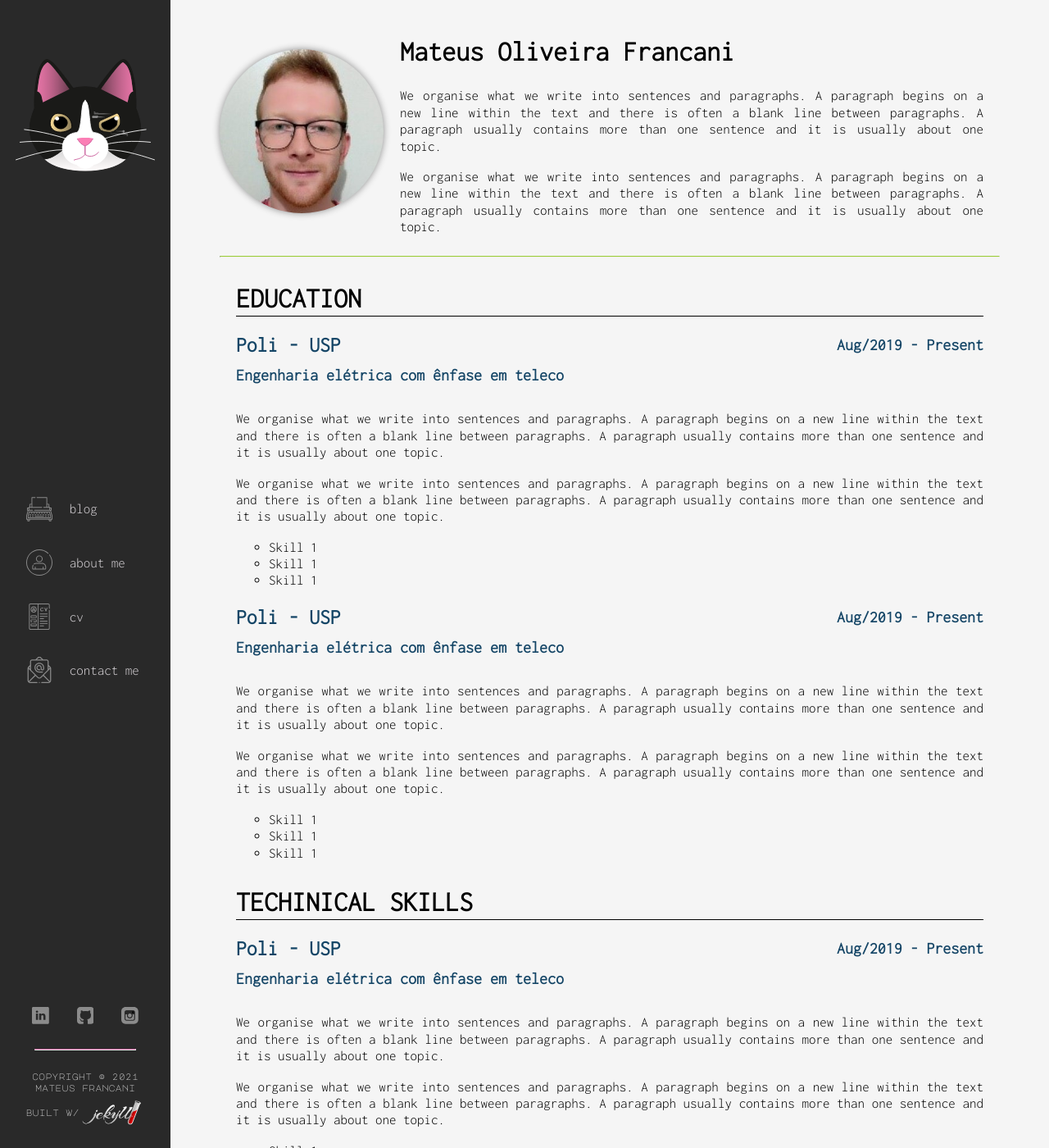
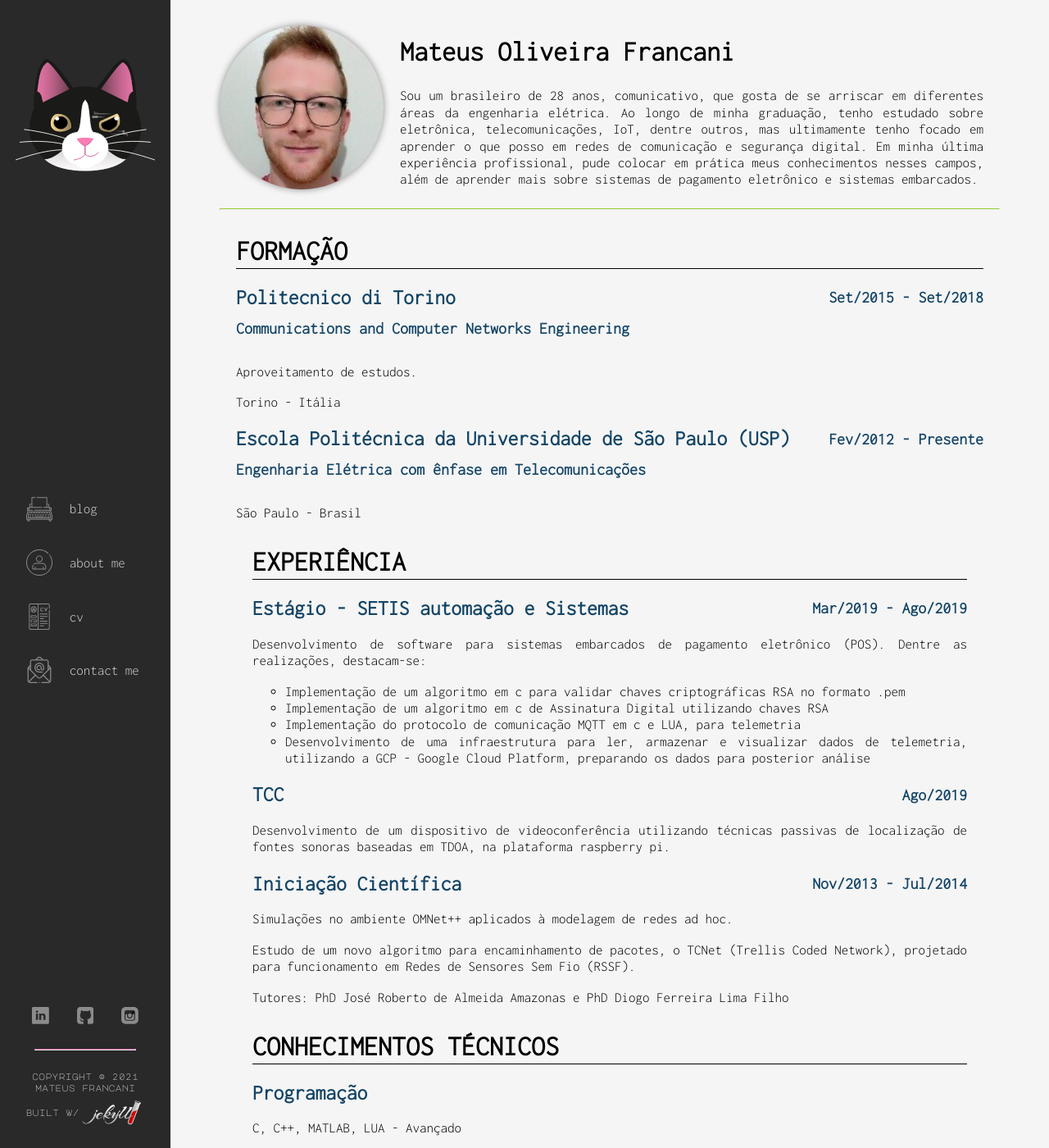
Before and after one commit to mfrNWV/mfrNWV.github.io, a Jekyll site: the page built from cv.html, in a window 1280 px wide and 1400 px high. Shown: the whole window at 82% size. Built offline with Jekyll 4.4.1, drawn with Linux system fonts in a browser that asks for light colours; some web fonts are replaced; some of the changed text lies outside the part shown.

Commit message:
Updated CV.

```diff
--- a/about.html
+++ b/about.html
@@ -10,7 +10,7 @@ title: tuxcat - about me
     <div class="about-text">
         <h1>TUXCAT.</h1>
         <p>
-            Meu nome é Mateus Oliveira Francani, tenho 28 anos e sou estudante de Engenharia Elétrica com ênfase em telecomunicações na POLI-USP prestes a me formar.
+            Meu nome é Mateus Oliveira Francani, tenho 28 anos e sou um estudante de Engenharia Elétrica com ênfase em telecomunicações na POLI-USP prestes a me formar.
             Ao longo dos anos, tenho percebido a grande correlação que existe dentro das áreas de estudo possíveis no meu curso, e confesso que gosto de estar por dentro de tudo o que acontece nesse mundo da engenharia, mesmo que seja difícil acompanhar as novidades de todas as áreas.
             Já brinquei um pouco com eletrônica, IoT, processamento de sinais, e por ai vai, mas atualmente o que mais tem me interessado são os estudos em redes e segurança digital, tópicos que tive a oportunidade de estudar mais a fundo no meu intercâmbio. Isso tudo está explicado com mais detalhes no meu <a href="https://mfrnwv.github.io/cv.html">currículo</a>.
         </p>
--- a/cv.html
+++ b/cv.html
@@ -14,8 +14,12 @@
                 </figure>
                 <div class="cv-header-text">
                     <h1>Mateus Oliveira Francani</h1>
-                    <p>We organise what we write into sentences and paragraphs. A paragraph begins on a new line within the text and there is often a blank line between paragraphs. A paragraph usually contains more than one sentence and it is usually about one topic. </p>
-                    <p>We organise what we write into sentences and paragraphs. A paragraph begins on a new line within the text and there is often a blank line between paragraphs. A paragraph usually contains more than one sentence and it is usually about one topic. </p>
+                    <p>Sou um brasileiro de 28 anos, comunicativo, que gosta de se arriscar em
+                        diferentes áreas da engenharia elétrica. Ao longo de minha graduação, tenho estudado sobre eletrônica, telecomunicações, IoT, dentre outros, mas ultimamente
+                        tenho focado em aprender o que posso em redes de comunicação e segurança
+                        digital. Em minha última experiência profissional, pude colocar em prática meus
+                        conhecimentos nesses campos, além de aprender mais sobre sistemas de pagamento eletrônico e sistemas embarcados.
+                    </p>
                 </div>
             </div>
 
@@ -23,80 +27,152 @@
 
             <div class="cv-section">
 
-                <h1>EDUCATION</h1>
+                <h1>FORMAÇÃO</h1>
 
                 <div class="cv-section-content">
                     <div class="where-date">
-                        <h2>Poli - USP</h2>
-                        <h3> Aug/2019 - Present</h3>
+                        <h2>Politecnico di Torino</h2>
+                        <h3>Set/2015 - Set/2018</h3>
                     </div>
 
-                    <h4>Engenharia elétrica com ênfase em teleco</h4>
-                    <p>We organise what we write into sentences and paragraphs. A paragraph begins on a new line within the text and there is often a blank line between paragraphs. A paragraph usually contains more than one sentence and it is usually about one topic. </p>
-                    <p>We organise what we write into sentences and paragraphs. A paragraph begins on a new line within the text and there is often a blank line between paragraphs. A paragraph usually contains more than one sentence and it is usually about one topic. </p>
-
-                    <ul>
-                        <li>Skill 1</li>
-                        <li>Skill 1</li>
-                        <li>Skill 1</li>
-                    </ul>
-
+                    <h4>Communications and Computer Networks Engineering</h4>
+                    <p>Aproveitamento de estudos.</p>
+                    <p>Torino - Itália</p>
                 </div>
 
                 <div class="cv-section-content">
                     <div class="where-date">
-                        <h2>Poli - USP</h2>
-                        <h3> Aug/2019 - Present</h3>
+                        <h2>Escola Politécnica da Universidade de São Paulo (USP)</h2>
+                        <h3>Fev/2012 - Presente</h3>
                     </div>
 
-                    <h4>Engenharia elétrica com ênfase em teleco</h4>
-                    <p>We organise what we write into sentences and paragraphs. A paragraph begins on a new line within the text and there is often a blank line between paragraphs. A paragraph usually contains more than one sentence and it is usually about one topic. </p>
-                    <p>We organise what we write into sentences and paragraphs. A paragraph begins on a new line within the text and there is often a blank line between paragraphs. A paragraph usually contains more than one sentence and it is usually about one topic. </p>
-
-                    <ul>
-                        <li>Skill 1</li>
-                        <li>Skill 1</li>
-                        <li>Skill 1</li>
-                    </ul>
-                </div>
+                    <h4>Engenharia Elétrica com ênfase em Telecomunicações</h4>
+                    <p>São Paulo - Brasil</p>
             </div>
 
             <div class="cv-section">
 
-                <h1>TECHINICAL SKILLS</h1>
+                <h1>EXPERIÊNCIA</h1>
 
                 <div class="cv-section-content">
                     <div class="where-date">
-                        <h2>Poli - USP</h2>
-                        <h3> Aug/2019 - Present</h3>
+                        <h2>Estágio - SETIS automação e Sistemas</h2>
+                        <h3>Mar/2019 - Ago/2019</h3>
                     </div>
-
-                    <h4>Engenharia elétrica com ênfase em teleco</h4>
-                    <p>We organise what we write into sentences and paragraphs. A paragraph begins on a new line within the text and there is often a blank line between paragraphs. A paragraph usually contains more than one sentence and it is usually about one topic. </p>
-                    <p>We organise what we write into sentences and paragraphs. A paragraph begins on a new line within the text and there is often a blank line between paragraphs. A paragraph usually contains more than one sentence and it is usually about one topic. </p>
-
+                    <p>Desenvolvimento de software para sistemas embarcados de pagamento eletrônico
+                        (POS). Dentre as realizações, destacam-se:
+                    </p>
                     <ul>
-                        <li>Skill 1</li>
-                        <li>Skill 1</li>
-                        <li>Skill 1</li>
+                        <li>Implementação de um algoritmo em c para validar chaves criptográficas RSA
+                            no formato .pem
+                        </li>
+                        <li>Implementação de um algoritmo em c de Assinatura Digital utilizando chaves
+                            RSA
+                        </li>
+                        <li>Implementação do protocolo de comunicação MQTT em c e LUA, para telemetria
+                        </li>
+                        <li>Desenvolvimento de uma infraestrutura para ler, armazenar e visualizar dados de telemetria, utilizando a GCP - Google Cloud Platform, preparando os
+                            dados para posterior análise
+                        </li>
                     </ul>
                 </div>
 
                 <div class="cv-section-content">
                     <div class="where-date">
-                        <h2>Poli - USP</h2>
-                        <h3> Aug/2019 - Present</h3>
+                        <h2>TCC</h2>
+                        <h3>Ago/2019</h3>
                     </div>
+                    <p>
+                        Desenvolvimento de um dispositivo de videoconferência utilizando técnicas passivas de localização de fontes sonoras baseadas em TDOA, na plataforma raspberry
+                        pi.
+                    </p>
+                </div>
 
-                    <h4>Engenharia elétrica com ênfase em teleco</h4>
-                    <p>We organise what we write into sentences and paragraphs. A paragraph begins on a new line within the text and there is often a blank line between paragraphs. A paragraph usually contains more than one sentence and it is usually about one topic. </p>
-                    <p>We organise what we write into sentences and paragraphs. A paragraph begins on a new line within the text and there is often a blank line between paragraphs. A paragraph usually contains more than one sentence and it is usually about one topic. </p>
+                <div class="cv-section-content">
+                    <div class="where-date">
+                        <h2>Iniciação Científica</h2>
+                        <h3>Nov/2013 - Jul/2014</h3>
+                    </div>
+                    <p>
+                        Simulações no ambiente OMNet++ aplicados à modelagem de redes ad hoc.
+                    </p>
+                    <p>
+                        Estudo de um novo algoritmo para encaminhamento de pacotes, o TCNet (Trellis
+                        Coded Network), projetado para funcionamento em Redes de Sensores Sem Fio
+                        (RSSF).
+                    </p>
+                    <p>
+                        Tutores: PhD José Roberto de Almeida Amazonas e PhD Diogo Ferreira Lima Filho
+                    </p>
+                </div>
 
-                    <ul>
-                        <li>Skill 1</li>
-                        <li>Skill 1</li>
-                        <li>Skill 1</li>
-                    </ul>
+            </div>
+
+            <div class="cv-section">
+
+                <h1>CONHECIMENTOS TÉCNICOS</h1>
+
+                <div class="cv-section-content">
+                    <div class="where-date">
+                        <h2>Programação</h2>
+                    </div>
+                    <p>C, C++, MATLAB, LUA - Avançado</p>
+                    <p>Python, R, JavaScript - Intermediário</p>
+                </div>
+
+                <div class="cv-section-content">
+                    <div class="where-date">
+                        <h2>Ferramentas e Software</h2>
+                    </div>
+                    <p>Bash, Git, PowerShell, OpenCV, GCP (Google Cloud Platform), AWS (Amazon Web
+                        Services), OMNet++</p>
+                </div>
+
+                <div class="cv-section-content">
+                    <div class="where-date">
+                        <h2>Desenvolvimento Web</h2>
+                    </div>
+                    <p>HTML, CSS, React</p>
+                </div>
+
+            </div>
+
+            <div class="cv-section">
+                <h1>INFORMAÇÕES ADICIONAIS</h1>
+
+                <div class="cv-section-content">
+                    <div class="where-date">
+                        <h2>Monitoria</h2>
+                        <h3>Jul/2014 - Dez/2014</h3>
+                    </div>
+                    <p>Monitoria de simulações em OMNet++ para estudantes matriculados em PTC2460
+                        – Introdução às Redes de Comunicação (EP - USP)</p>
+                </div>
+            </div>
+
+            <div class="cv-section">
+                <h1>IDIOMAS</h1>
+
+                <div class="cv-section-content">
+                    <p>
+                        Inglês - Avançado
+                    </p>
+                    <p>
+                        Italiano - Avançado
+                    </p>
+                    <p>
+                        Português - Língua Materna
+                    </p>
+                </div>
+            </div>
+
+            <div class="cv-section">
+                <h1>HOBBIES</h1>
+
+                <div class="cv-section-content">
+                    <p>
+                        Guitarra, Leitura, CTFs, Futebol, Academia, Gastronomia
+                    </p>
                 </div>
             </div>
 
```
